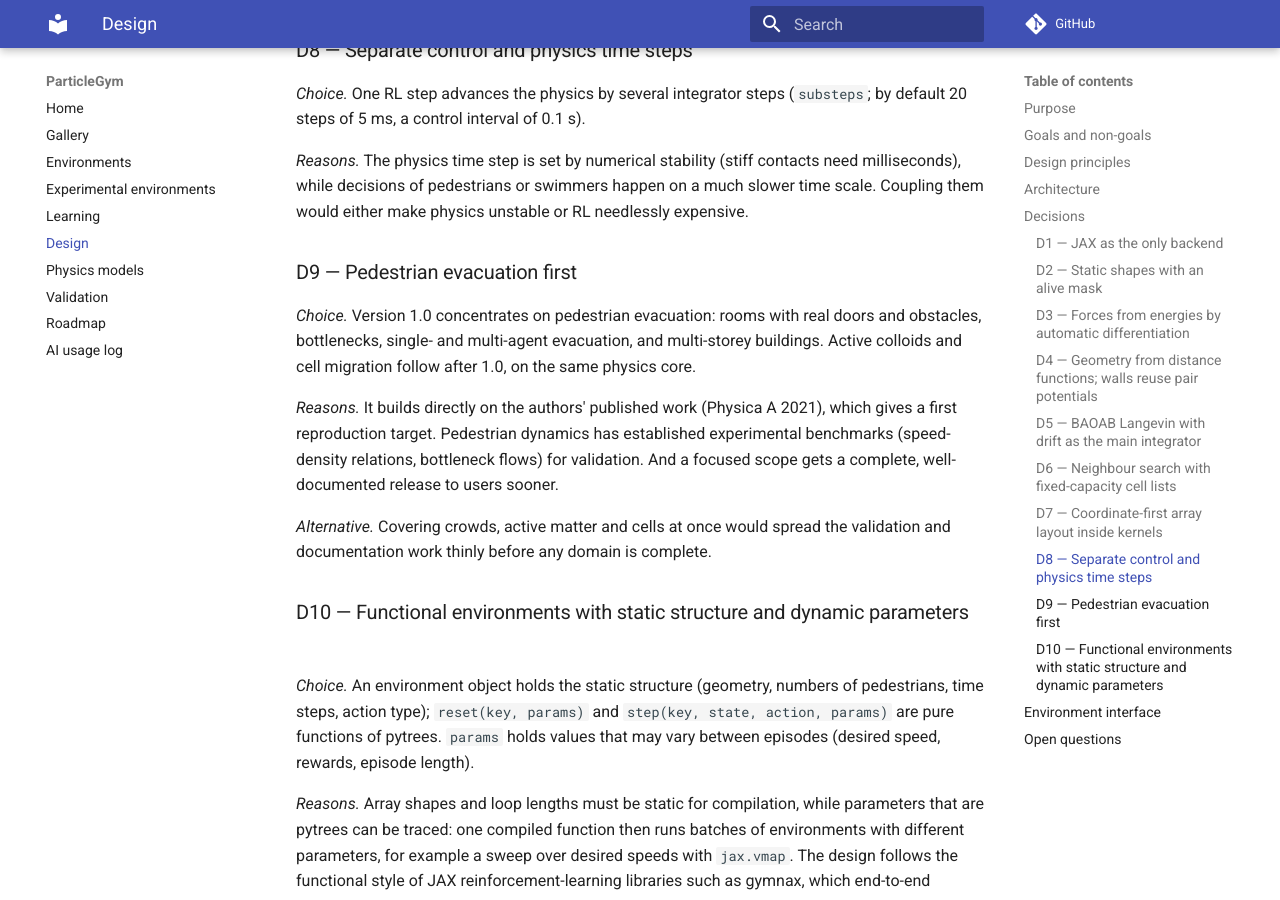
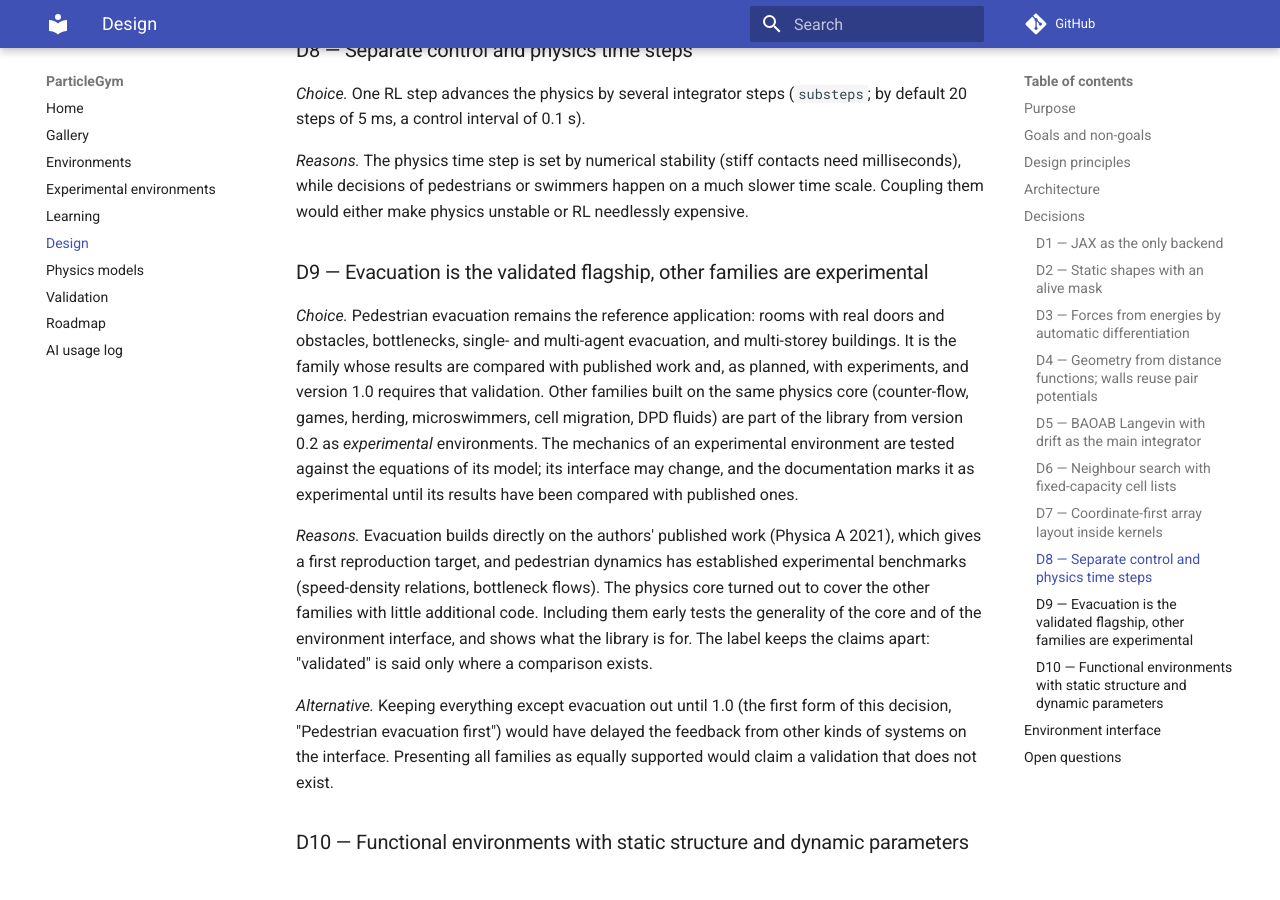
Before and after one commit to ZhaojieC/particlegym, an MkDocs documentation site: the page built from docs/design.md, in a window 1280 px wide and 900 px high, scrolled down 4809 px. Built offline with MkDocs 1.6.1 and Material for MkDocs 9.7.7, drawn with Linux system fonts in a browser that asks for light colours; comment, search, counter and statistics services are not loaded; some of the changed text lies outside the part shown.

Commit message:
Relax design decision D9; add an environment benchmark and a quick-start notebook
Design decision D9 now reads: pedestrian evacuation is the validated
flagship of version 1.0, and other families of environments on the same
physics core are included as experimental environments. The roadmap moves
the reproduction of the published evacuation results and the Verlet
neighbour lists from 0.2 to 0.3.

benchmarks/bench_envs.py measures control steps per second of all
environments for batches of several sizes. examples/quickstart.ipynb goes
from a room evacuation to batched rooms, a game through the Gymnasium
interface and a short PPO run with five seeds.

Co-Authored-By: Claude Opus 5.5 <noreply@anthropic.com>
Claude-Session: https://claude.ai/code/session_01KhunX6W2pr2ytFqDQiSrPW

```diff
--- a/docs/design.md
+++ b/docs/design.md
@@ -27,8 +27,9 @@ standard RL interface and automated physical validation.
 ParticleGym grows out of the environment of Zhang, Chai & Lykotrafitis,
 *Physica A* 571, 125845 (2021), which coupled a social force model to deep
 Q-learning for room evacuation. Pedestrian evacuation is the first
-application domain and the focus of version 1.0 (decision D9); the physics
-core is general and will serve other particle systems later.
+application domain and the one that version 1.0 validates; other particle
+systems on the same physics core are included as experimental environments
+(decision D9).
 
 ## Goals and non-goals
 
@@ -209,21 +210,31 @@ contacts need milliseconds), while decisions of pedestrians or swimmers happen
 on a much slower time scale. Coupling them would either make physics unstable
 or RL needlessly expensive.
 
-### D9 — Pedestrian evacuation first
+### D9 — Evacuation is the validated flagship, other families are experimental
 
-*Choice.* Version 1.0 concentrates on pedestrian evacuation: rooms with real
-doors and obstacles, bottlenecks, single- and multi-agent evacuation, and
-multi-storey buildings. Active colloids and cell migration follow after 1.0,
-on the same physics core.
+*Choice.* Pedestrian evacuation remains the reference application: rooms with
+real doors and obstacles, bottlenecks, single- and multi-agent evacuation, and
+multi-storey buildings. It is the family whose results are compared with
+published work and, as planned, with experiments, and version 1.0 requires
+that validation. Other families built on the same physics core (counter-flow,
+games, herding, microswimmers, cell migration, DPD fluids) are part of the
+library from version 0.2 as *experimental* environments. The mechanics of an
+experimental environment are tested against the equations of its model; its
+interface may change, and the documentation marks it as experimental until
+its results have been compared with published ones.
 
-*Reasons.* It builds directly on the authors' published work (Physica A 2021),
-which gives a first reproduction target. Pedestrian dynamics has established
-experimental benchmarks (speed-density relations, bottleneck flows) for
-validation. And a focused scope gets a complete, well-documented release to
-users sooner.
+*Reasons.* Evacuation builds directly on the authors' published work (Physica
+A 2021), which gives a first reproduction target, and pedestrian dynamics has
+established experimental benchmarks (speed-density relations, bottleneck
+flows). The physics core turned out to cover the other families with little
+additional code. Including them early tests the generality of the core and of
+the environment interface, and shows what the library is for. The label keeps
+the claims apart: "validated" is said only where a comparison exists.
 
-*Alternative.* Covering crowds, active matter and cells at once would spread
-the validation and documentation work thinly before any domain is complete.
+*Alternative.* Keeping everything except evacuation out until 1.0 (the first
+form of this decision, "Pedestrian evacuation first") would have delayed the
+feedback from other kinds of systems on the interface. Presenting all families
+as equally supported would claim a validation that does not exist.
 
 ### D10 — Functional environments with static structure and dynamic parameters
 
--- a/docs/roadmap.md
+++ b/docs/roadmap.md
@@ -6,20 +6,29 @@ milestone is a tagged release with a Zenodo DOI.
 
 ## Milestones
 
-Version 1.0 focuses on pedestrian evacuation ([design decision D9](design.md#d9-pedestrian-evacuation-first)).
+Pedestrian evacuation is the validated flagship of version 1.0; other
+families of environments are included as experimental
+([design decision D9](design.md#d9-evacuation-is-the-validated-flagship-other-families-are-experimental)).
 
 | Version | Content | Target |
 |---|---|---|
 | **0.1** | Physics core, validation tests, packaging, CI, documentation site | month 1–2 |
-| **0.2** | Environment layer: functional `reset`/`step`, actions as desired directions, observation and reward modules, exits; Gymnasium and PettingZoo wrappers; `Evacuation2D` reproducing Zhang, Chai & Lykotrafitis (2021) (four exits; three exits and two obstacles); Verlet neighbour lists with skin | month 2–3 |
-| **0.3** | Crowd validation against experiments (speed-density relation, bottleneck flow) and the faster-is-slower effect; calibrated parameter sets; `Bottleneck` scenario; RL baselines (pure-JAX DQN and PPO, Stable-Baselines3 example) | month 3–4 |
+| **0.2** | Environment layer: functional `reset`/`step`, actions as desired directions, exits, 2D and 3D rooms; Gymnasium and PettingZoo wrappers; pictures and animations; more physics (external forces, flows, moving shapes, contact damping, active particles, bonds, DPD, scalar fields); six experimental environments; PPO and Q-learning baselines | month 2–3 |
+| **0.3** | `Evacuation2D` reproducing Zhang, Chai & Lykotrafitis (2021) (four exits; three exits and two obstacles); Verlet neighbour lists with skin; crowd validation against experiments (speed-density relation, bottleneck flow) and the faster-is-slower effect; calibrated parameter sets; `Bottleneck` scenario; a DQN baseline and a Stable-Baselines3 example | month 3–4 |
 | **0.4** | Multi-agent evacuation (shared and independent policies), rooms with complex obstacles, multi-storey buildings in 3D; GPU benchmarks | month 4–5 |
 | **0.5** | Tutorials (notebooks), API reference, performance guide, external users | month 5–6 |
 | **1.0** | Stable API, JOSS submission | month 6–7 |
 
-After 1.0: active colloids and microswimmers in 3D (orientations, rotational
-diffusion), collective cell migration, and dissipative particle dynamics with
-hydrodynamic interactions, all on the same physics core.
+Two items planned for 0.2 moved to 0.3: the reproduction of the evacuation
+results of Zhang, Chai & Lykotrafitis (2021) and the Verlet neighbour lists.
+The experimental environments and the learning baselines came earlier than
+planned.
+
+Experimental environments leave that status one by one, when their results
+have been compared with published ones (see
+[Planned validation](validation.md#planned-validation)). After 1.0:
+microswimmers and active colloids in 3D (orientations, rotational diffusion)
+and DPD with walls and flows.
 
 ## Performance plan
 
@@ -49,8 +58,9 @@ Planned improvements:
 
 - Verlet neighbour lists with a skin, rebuilt only when needed, to remove most
   empty candidate slots and amortise the cell-list construction.
-- GPU benchmarks of batched environments, compared with VMAS and PettingZoo
-  MPE on comparable 2D tasks.
+- A comparison of batched environments on a GPU with VMAS and the JAX
+  version of MPE on a comparable 2D task and the same hardware. This has not
+  been done yet.
 
 ## JOSS readiness checklist
 
```
Also changed, not shown: other parts of docs/design.md (+1 -1 lines), CHANGELOG.md (+9 -2 lines), README.md (+4 -2 lines), docs/index.md (+11 -6 lines), 2 other files.
